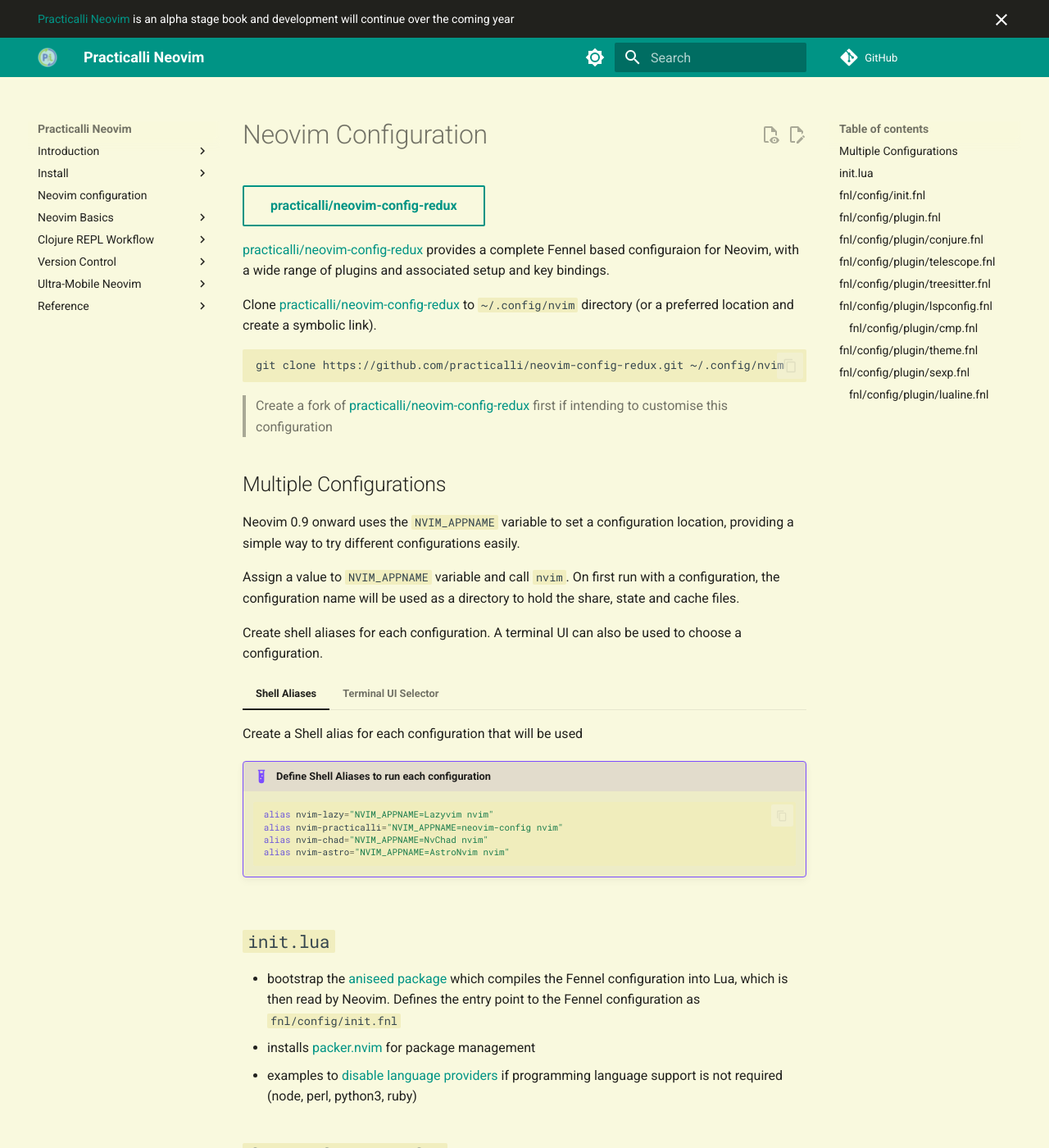
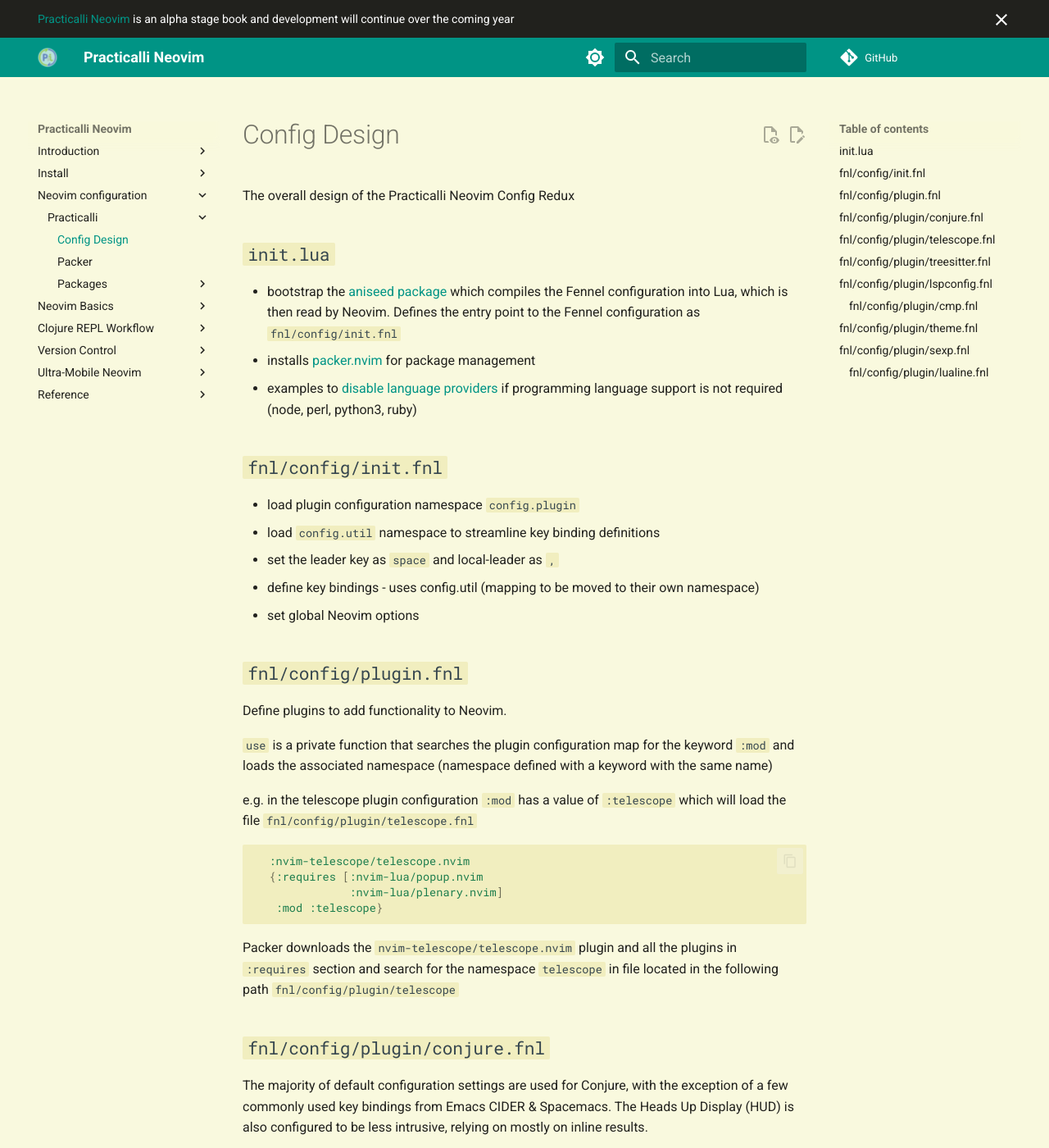
Before and after one commit to practicalli/neovim, an MkDocs documentation site: the page built from docs/configuration/practicalli/config-design.md, in a window 1280 px wide and 1400 px high. Shown: the whole window at 82% size. Built offline with MkDocs 1.6.1 and Material for MkDocs 9.7.7, drawn with Linux system fonts in a browser that asks for light colours; plug-ins that fetch from the network failed and are left out; comment, search, counter and statistics services are not loaded; some of the changed text lies outside the part shown.

Commit message:
config: refactor practicalli config to own section
Move practicalli config form install to configure section

````diff
--- a/docs/install/configuration.md
+++ b/docs/configuration/practicalli/config-design.md
@@ -1,56 +1,13 @@
-# Neovim Configuration
+# Config Design
 
-[practicalli/neovim-config-redux](https://github.com/practicalli/neovim-config-redux){target=_blank .md-button}
+The overall design of the Practicalli Neovim Config Redux
 
-[practicalli/neovim-config-redux](https://github.com/practicalli/neovim-config-redux){target=_blank} provides a complete Fennel based configuraion for Neovim, with a wide range of plugins and associated setup and key bindings.
-
-Clone [practicalli/neovim-config-redux](https://github.com/practicalli/neovim-config-redux){target=_blank} to `~/.config/nvim` directory (or a preferred location and create a symbolic link).
-
-```bash
-git clone https://github.com/practicalli/neovim-config-redux.git ~/.config/nvim
-```
-
-> Create a fork of [practicalli/neovim-config-redux](https://github.com/practicalli/neovim-config-redux){target=_blank} first if intending to customise this configuration
-
-## Multiple Configurations
-
-Neovim 0.9 onward uses the `NVIM_APPNAME` variable to set a configuration location, providing a simple way to try different configurations easily.
-
-Assign a value to `NVIM_APPNAME` variable and call `nvim`.  On first run with a configuration, the configuration name will be used as a directory to hold the share, state and cache files.
-
-Create shell aliases for each configuration. A terminal UI can also be used to choose a configuration.
-
-=== "Shell Aliases"
-    Create a Shell alias for each configuration that will be used
-    !!! EXAMPLE "Define Shell Aliases to run each configuration"
-        ```shell
-        alias nvim-lazy="NVIM_APPNAME=Lazyvim nvim"
-        alias nvim-practicalli="NVIM_APPNAME=neovim-config nvim"
-        alias nvim-chad="NVIM_APPNAME=NvChad nvim"
-        alias nvim-astro="NVIM_APPNAME=AstroNvim nvim"
-        ```
-
-=== "Terminal UI Selector"
-    Create an nvim configuration selector
-    ```zsh
-    function nvim-selector() {
-      items=("practicalli" "Lazyvim" "NvChad" "AstroNvim")
-      config=$(printf "%s\n" "${items[@]}" | fzf --prompt=" Neovim Config  " --height=~50% --layout=reverse --border --exit-0)
-      if [[ -z $config ]]; then
-        echo "Nothing selected"
-        return 0
-      elif [[ $config == "default" ]]; then
-        config=""
-      fi
-      NVIM_APPNAME=$config nvim $@
-    }
-    ```
 
 ## `init.lua`
 
- - bootstrap the [aniseed package](https://github.com/Olical/aniseed){target=_blank} which compiles the Fennel configuration into Lua, which is then read by Neovim. Defines the entry point to the Fennel configuration as `fnl/config/init.fnl`
- - installs [packer.nvim](https://github.com/wbthomason/packer.nvim){target=_blank} for package management
- - examples to [disable language providers](/neovim/reference/neovim/language-providers/) if programming language support is not required (node, perl, python3, ruby)
+- bootstrap the [aniseed package](https://github.com/Olical/aniseed){target=_blank} which compiles the Fennel configuration into Lua, which is then read by Neovim. Defines the entry point to the Fennel configuration as `fnl/config/init.fnl`
+- installs [packer.nvim](https://github.com/wbthomason/packer.nvim){target=_blank} for package management
+- examples to [disable language providers](/neovim/reference/neovim/language-providers/) if programming language support is not required (node, perl, python3, ruby)
 
 
 ## `fnl/config/init.fnl`
@@ -193,10 +150,11 @@
 <!-- TODO: review ripgrep arguments - find args that respect .gitignore and show dotfiles too -->
 
 Keymaps:
- - `<leader>ff` open the find files
- - `<leader>fg` open the fuzzy finder
- - `<leader>fb` open the find open buffer
- - `<leader>fh` open the nvim help fuzzy finder
+
+- `<leader>ff` open the find files
+- `<leader>fg` open the fuzzy finder
+- `<leader>fb` open the find open buffer
+- `<leader>fh` open the nvim help fuzzy finder
 
 
 ## `fnl/config/plugin/treesitter.fnl`
--- a/mkdocs.yml
+++ b/mkdocs.yml
@@ -129,13 +129,16 @@
       - Overview: install/index.md
       - Clojure: install/clojure.md
       - Neovim: install/neovim.md
-      - Packer: install/package-manager.md
-      - Packages: install/packages/index.md
-      - Status Line: install/packages/lualine.md
-      - Treesitter: install/packages/nvim-treesitter.md
-      - AstroNvim: install/astronvim.md
   - Neovim configuration:
       - configuration/index.md
+      - Practicalli:
+          - configuration/practicalli/index.md
+          - Config Design: configuration/practicalli/config-design.md
+          - Packer: configuration/practicalli/packer.md
+          - Packages:
+              - configuration/practicalli/packages/index.md
+              - Status Line: configuration/practicalli/packages/lualine.md
+              - Treesitter: configuration/practicalli/packages/nvim-treesitter.md
   - Neovim Basics:
       - neovim-basics/index.md
       - File Buffer Window: neovim-basics/files-buffers-windows.md
````
Also changed, not shown: docs/configuration/practicalli/index.md (added, +44 -0 lines), docs/configuration/practicalli/packages/index.md (renamed from docs/install/packages/index.md), docs/configuration/practicalli/packages/lualine.md (renamed from docs/install/packages/lualine.md), docs/configuration/practicalli/packages/nvim-treesitter.md (renamed from docs/install/packages/nvim-treesitter.md), docs/configuration/practicalli/packer.md (renamed from docs/install/package-manager.md).
